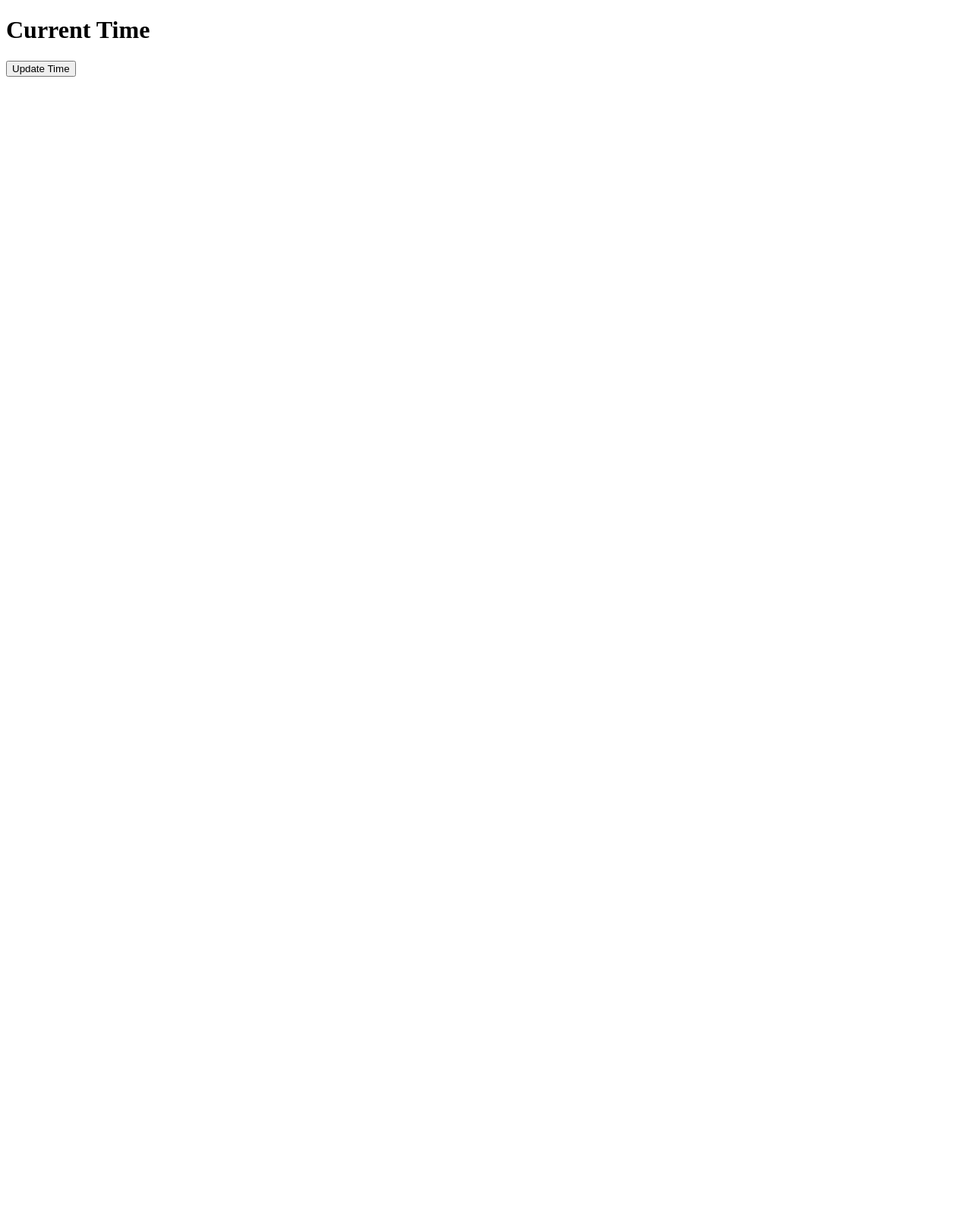
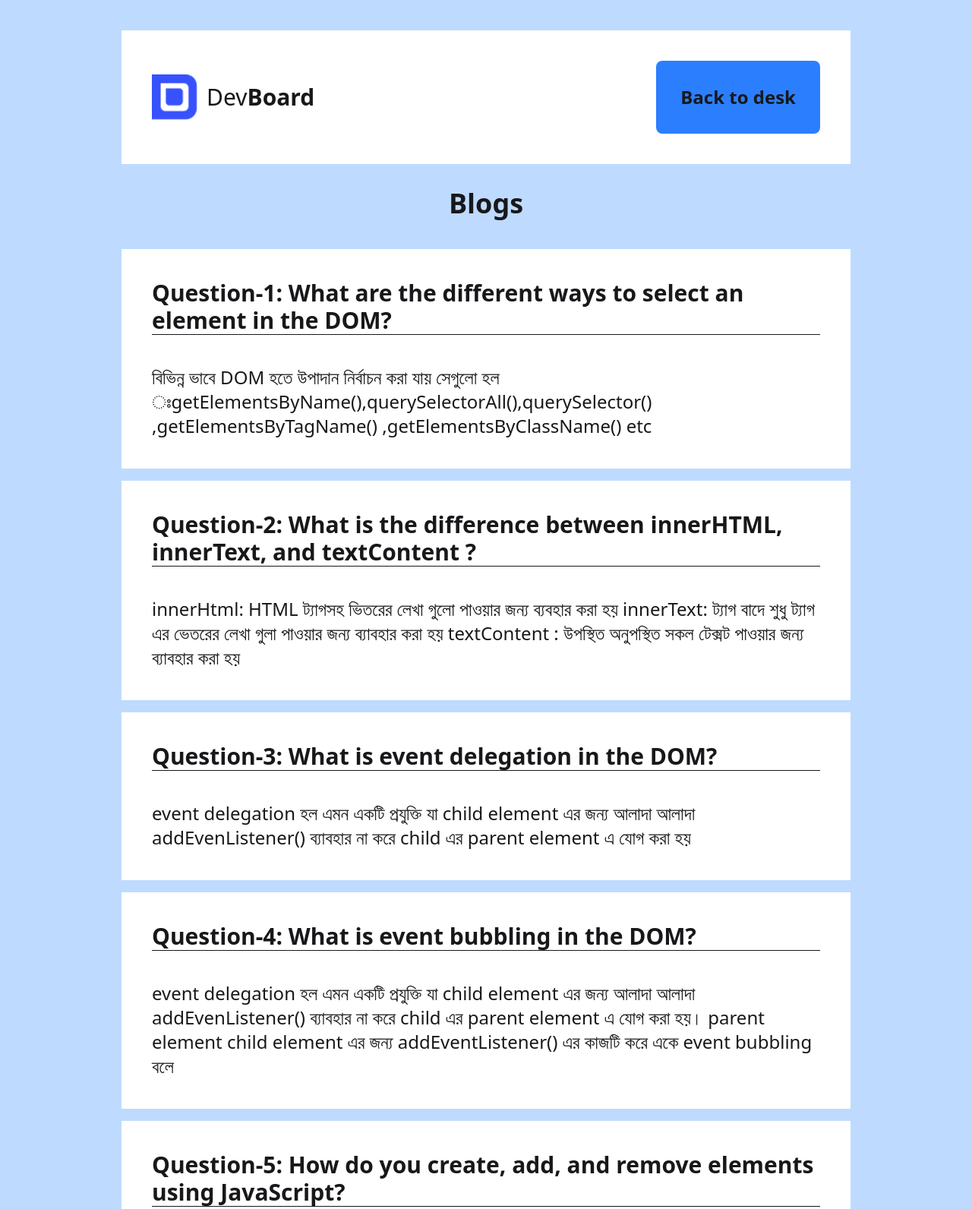
Before and after one commit to fouzia65/devboard, a plain HTML site: page index2.html in a window 1280 px wide. Shown: the top 1592 px of the page at 76% size. Before the commit the page ends 800 px from the top, so only its background shows below. Drawn offline with nearby package versions, Linux system fonts and the light colour scheme.

Commit message:
second commit

```diff
--- a/index2.html
+++ b/index2.html
@@ -4,19 +4,49 @@
 <head>
     <meta charset="UTF-8">
     <meta name="viewport" content="width=device-width, initial-scale=1.0">
-    <title>Update Time</title>
+    <title>2nd page</title>
+    <link href="https://cdn.jsdelivr.net/npm/daisyui@5" rel="stylesheet" type="text/css" />
+    <script src="https://cdn.jsdelivr.net/npm/@tailwindcss/browser@4"></script>
 </head>
-<body>
-    <h1 id="History">Current Time</h1>
-    <p id="time"></p>
-    <button onclick="updateTime()">Update Time</button>
+<body class="bg-blue-200  p-10">
+   <header class="flex justify-between w-4/5 mx-auto  p-10 bg-white">
+    <div class="flex justify-center items-center gap-3">
+        <img src="./assets/logo.png" class="w-15" alt="">
+        <p class="text-3xl ">Dev<span class="text-3xl font-bold" >Board</span></p>
+    </div>
+    <button class="text-2xl font-bold bg-blue-500 p-8 rounded-lg" onclick="backToMain()">Back to desk</button>
+   </header>
+   <h1 class="text-4xl font-bold text-center mt-8">Blogs</h1>
+   <section class="grid gap-4 w-4/5 mx-auto mt-10">
+    <div class="bg-white p-10">
+        <p class="text-3xl font-bold">Question-1: What are the different ways to select an element in the DOM?</p>
+        <hr class="mb-10">
+        <p class="text-2xl">বিভিন্ন ভাবে DOM হতে উপাদান নির্বাচন করা যায় সেগুলো হল ঃgetElementsByName(),querySelectorAll(),querySelector() ,getElementsByTagName() ,getElementsByClassName() etc </p>
+    </div>
+    <div class="bg-white p-10">
+        <p class="text-3xl font-bold">Question-2: What is the difference between innerHTML, innerText, and textContent ?</p>
+        <hr class="mb-10">
+        <p class="text-2xl"> innerHtml: HTML ট্যাগসহ ভিতরের লেখা গুলো পাওয়ার জন্য ব্যবহার করা হয়
+            innerText: ট্যাগ বাদে শুধু ট্যাগ এর ভেতরের লেখা গুলা পাওয়ার জন্য ব্যাবহার করা হয়
+        textContent : উপস্থিত অনুপস্থিত সকল টেক্সট পাওয়ার জন্য ব্যাবহার করা হয়  </p>
+    </div>
+    <div class="bg-white p-10">
+        <p class="text-3xl font-bold">Question-3: What is event delegation in the DOM?</p>
+        <hr class="mb-10">
+        <p class="text-2xl"> event delegation হল এমন একটি প্রযুক্তি যা  child element এর জন্য আলাদা আলাদা addEvenListener() ব্যাবহার না করে child এর  parent element এ যোগ করা হয় </p>
+    </div>
+    <div class="bg-white p-10">
+        <p class="text-3xl font-bold">Question-4: What is event bubbling in the DOM?</p>
+        <hr class="mb-10">
+        <p class="text-2xl"> event delegation হল এমন একটি প্রযুক্তি যা  child element এর জন্য আলাদা আলাদা addEvenListener() ব্যাবহার না করে child এর  parent element এ যোগ করা হয়। parent element child element এর জন্য  addEventListener() এর কাজটি করে একে event bubbling বলে </p>
+    </div>
+    <div class="bg-white p-10">
+        <p class="text-3xl font-bold">Question-5: How do you create, add, and remove elements using JavaScript?</p>
+        <hr class="mb-10">
+        <p class="text-2xl"> document.createElement() ব্যাবহার করে উপাদান create করতে পারি। উপাদান add করার জন্য appendChild() ব্যাবহার করতে পারি ।  removeChild() or remove() ব্যাবহার করে উপাদান remove করতে পারি  </p>
+    </div>
 
-    <script>
-        function updateTime() {
-            var currentTime = new Date();
-            var timeString = currentTime.toLocaleTimeString(); // Formats only time
-            document.getElementById("time").textContent = "The current time is: " + timeString;
-        }
-    </script>
+   </section>
+   <script src="./script/page-2.js"></script>
 </body>
 </html>
--- a/script/activity.js
+++ b/script/activity.js
@@ -6,6 +6,7 @@ function updateTime(id) {
   createElement.innerText = "you have completed the task :" + timeString;
   createElement.classList.add("comment")
   taskContainer.append(createElement)
+
 //   = "you have completed the task " + timeString;
 }
 
--- a/script/grid.js
+++ b/script/grid.js
@@ -5,7 +5,7 @@ function changeNumber(){
     number--
     document.getElementById('task-dec').innerText = number;
     if(number == 0){
-      alert("all task completed")
+      alert("congrates!! you have completed all the current task")
     }
   }
 
--- /dev/null
+++ b/script/page-2.js
@@ -0,0 +1,7 @@
+document.getElementById("discover-btn").addEventListener('click',function(){
+    window.location.href =" ./index2.html"
+})
+
+function backToMain(){
+    window.location.href="./index.html"
+}
--- /dev/null
+++ b/script/timeChange.js
@@ -0,0 +1,3 @@
+const currentDate = new Date();
+const formattedDate = currentDate.toLocaleDateString();
+document.getElementById("current-date").textContent = formattedDate;
```
Also changed, not shown: index.html (+4 -2 lines).
